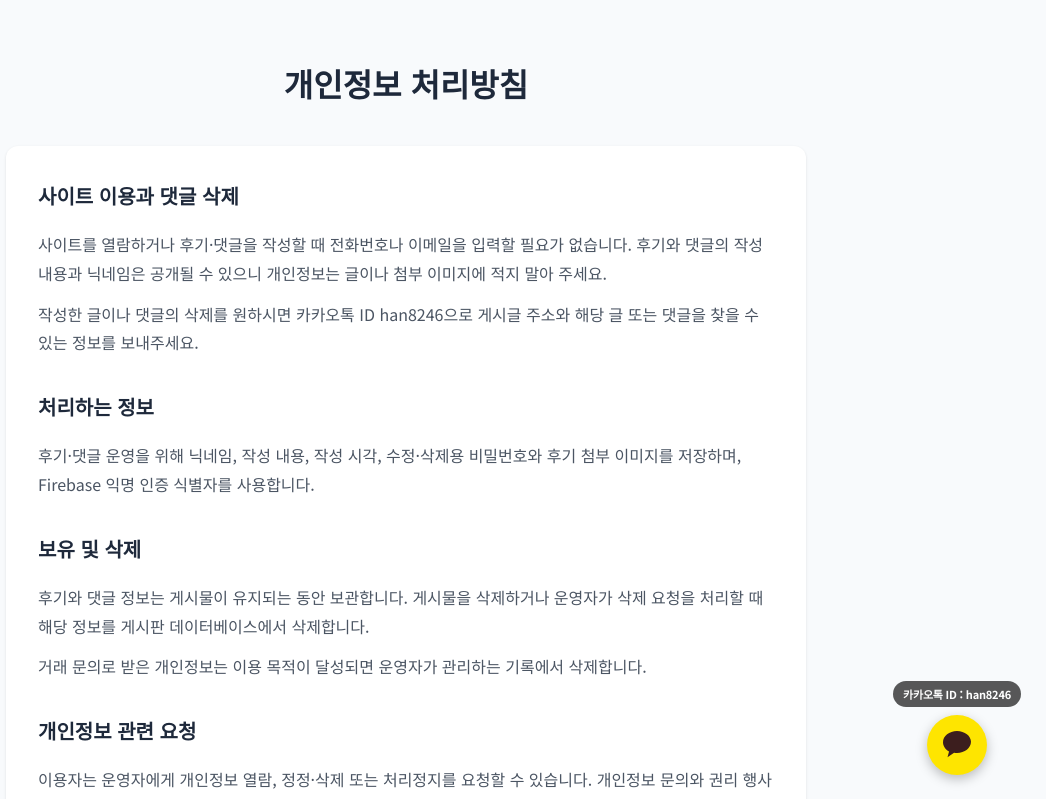
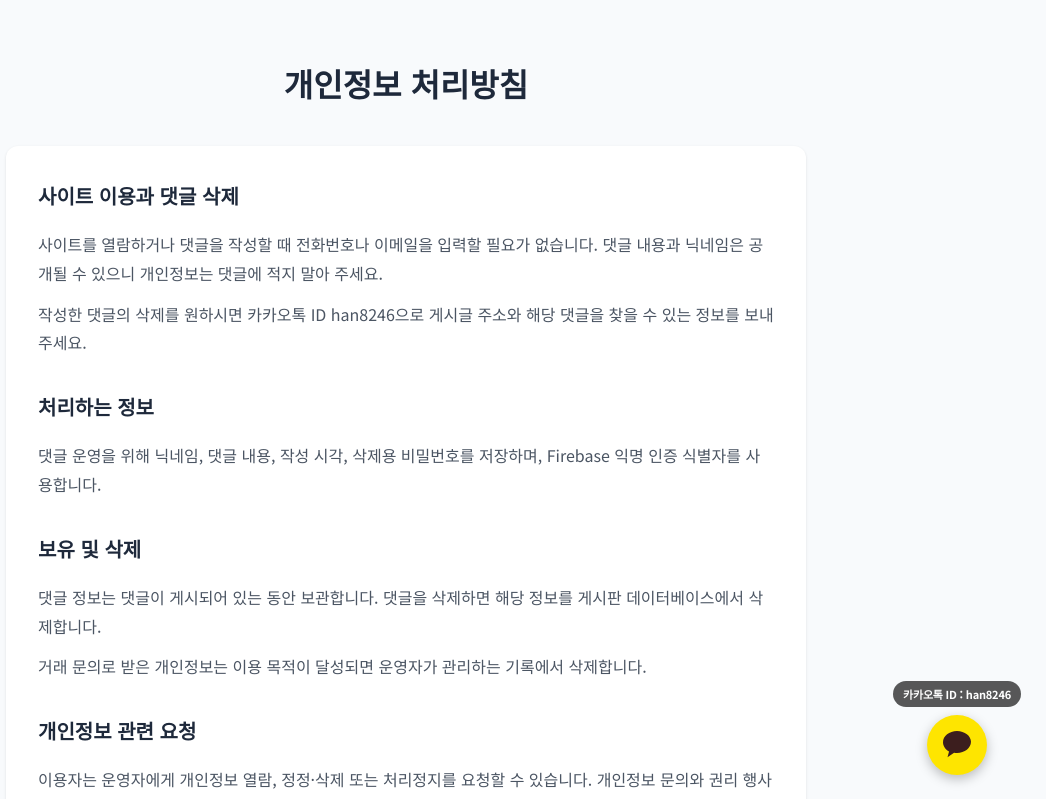
Before and after one commit to hangiljun/maple-site, a Next.js app: page /privacy in a window 1280 px wide. Shown: the top 799 px of the page, without its empty margins (234-1280 px from the left). Built offline with nearby package versions, Linux system fonts and the light colour scheme.

Commit message:
Describe comment-only participation in privacy policy

```diff
--- a/app/privacy/page.tsx
+++ b/app/privacy/page.tsx
@@ -12,24 +12,24 @@ export default function PrivacyPage() {
           <section style={{ marginBottom: '32px' }}>
             <h2 style={{ fontSize: '20px', fontWeight: '600', marginBottom: '16px' }}>사이트 이용과 댓글 삭제</h2>
             <p style={{ color: '#4B5563' }}>
-              사이트를 열람하거나 후기·댓글을 작성할 때 전화번호나 이메일을 입력할 필요가 없습니다. 후기와 댓글의 작성 내용과 닉네임은 공개될 수 있으니 개인정보는 글이나 첨부 이미지에 적지 말아 주세요.
+              사이트를 열람하거나 댓글을 작성할 때 전화번호나 이메일을 입력할 필요가 없습니다. 댓글 내용과 닉네임은 공개될 수 있으니 개인정보는 댓글에 적지 말아 주세요.
             </p>
             <p style={{ color: '#4B5563', marginTop: '12px' }}>
-              작성한 글이나 댓글의 삭제를 원하시면 카카오톡 ID han8246으로 게시글 주소와 해당 글 또는 댓글을 찾을 수 있는 정보를 보내주세요.
+              작성한 댓글의 삭제를 원하시면 카카오톡 ID han8246으로 게시글 주소와 해당 댓글을 찾을 수 있는 정보를 보내주세요.
             </p>
           </section>
 
           <section style={{ marginBottom: '32px' }}>
             <h2 style={{ fontSize: '20px', fontWeight: '600', marginBottom: '16px' }}>처리하는 정보</h2>
             <p style={{ color: '#4B5563' }}>
-              후기·댓글 운영을 위해 닉네임, 작성 내용, 작성 시각, 수정·삭제용 비밀번호와 후기 첨부 이미지를 저장하며, Firebase 익명 인증 식별자를 사용합니다.
+              댓글 운영을 위해 닉네임, 댓글 내용, 작성 시각, 삭제용 비밀번호를 저장하며, Firebase 익명 인증 식별자를 사용합니다.
             </p>
           </section>
 
           <section style={{ marginBottom: '32px' }}>
             <h2 style={{ fontSize: '20px', fontWeight: '600', marginBottom: '16px' }}>보유 및 삭제</h2>
             <p style={{ color: '#4B5563' }}>
-              후기와 댓글 정보는 게시물이 유지되는 동안 보관합니다. 게시물을 삭제하거나 운영자가 삭제 요청을 처리할 때 해당 정보를 게시판 데이터베이스에서 삭제합니다.
+              댓글 정보는 댓글이 게시되어 있는 동안 보관합니다. 댓글을 삭제하면 해당 정보를 게시판 데이터베이스에서 삭제합니다.
             </p>
             <p style={{ color: '#4B5563', marginTop: '12px' }}>
               거래 문의로 받은 개인정보는 이용 목적이 달성되면 운영자가 관리하는 기록에서 삭제합니다.
```
